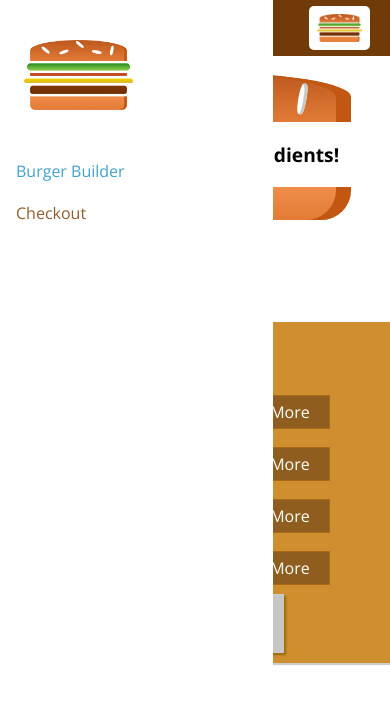
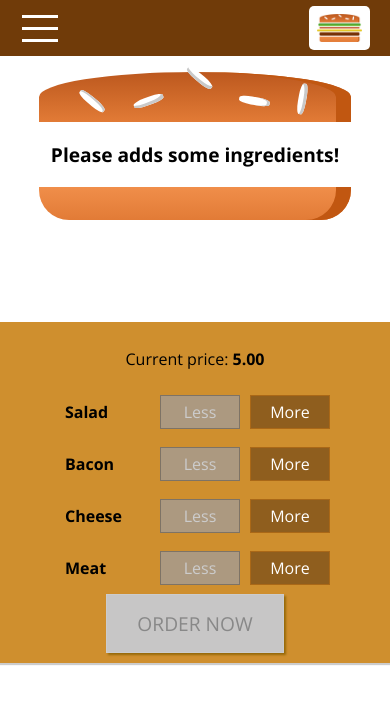
Before and after one commit to luizpaulofranz/react-burguer, a React app: page / in a window 390 px wide. Shown: the top 704 px of the page. Built offline with nearby package versions, Linux system fonts and the light colour scheme.

Commit message:
Adds toggle menu to open/close SideDrawer in mobile apps.

```diff
--- a/src/components/Layout/Layout.js
+++ b/src/components/Layout/Layout.js
@@ -1,4 +1,4 @@
-import React from 'react';
+import React, {Component} from 'react';
 import Aux from '../../hoc/Aux';
 // classes eh um objeto JS que contem classes CSS
 // configurados com CSS components
@@ -6,14 +6,34 @@
 import Toolbar from '../Navigation/Toolbar/Toolbar';
 import SideDrawer from '../Navigation/SideDrawer/SideDrawer';
 
-const layout = ( props ) => (
-    <Aux>
-        <Toolbar />
-        <SideDrawer />
-        <main className={classes.Content}>
-            {props.children}
-        </main>
-    </Aux>
-);
+class Layout extends Component {
 
-export default layout;
+    state = {
+        showSideDrawer: false
+    }
+
+    sideDrawerCloseHandler = () => {
+        this.setState({showSideDrawer: false})
+    }
+
+    sideDrawerToggle = () => {
+        // the correct way to set state using current state
+        this.setState((prevState) => {
+           return {showSideDrawer: !prevState.showSideDrawer}
+        });
+    }
+
+    render () {
+        return (
+            <Aux>
+                <Toolbar drawerToggle={this.sideDrawerToggle} />
+                <SideDrawer show={this.state.showSideDrawer} closed={this.sideDrawerCloseHandler} />
+                <main className={classes.Content}>
+                    {this.props.children}
+                </main>
+            </Aux>
+        );
+    }
+}
+
+export default Layout;
--- /dev/null
+++ b/src/components/Navigation/SideDrawer/DrawerToggle/DrawerToggle.css
@@ -0,0 +1,23 @@
+.DrawerToggle {
+    width: 40px;
+    height: 100%;
+    display: flex;
+    flex-flow: column;
+    justify-content: space-around;
+    align-items: center;
+    padding: 10px 0;
+    box-sizing: border-box;
+    cursor: pointer;
+}
+
+.DrawerToggle div {
+    width: 90%;
+    height: 3px;
+    background-color: white;
+}
+
+@media (min-width: 500px) {
+    .DrawerToggle {
+        display: none;
+    }
+}
--- /dev/null
+++ b/src/components/Navigation/SideDrawer/DrawerToggle/DrawerToggle.js
@@ -0,0 +1,13 @@
+import React from 'react';
+
+import classes from './DrawerToggle.css';
+
+const drawerToggle = (props) => (
+    <div className={classes.DrawerToggle} onClick={props.click}>
+        <div></div>
+        <div></div>
+        <div></div>
+    </div>
+);
+
+export default drawerToggle;
--- a/src/components/Navigation/SideDrawer/SideDrawer.js
+++ b/src/components/Navigation/SideDrawer/SideDrawer.js
@@ -2,11 +2,20 @@
 
 import Logo from '../../Logo/Logo';
 import NavigationItems from '../../Navigation/NavigationItems/NavigationItems';
+import Backdrop from '../../Ui/Backdrop/Backdrop';
+import Aux from '../../../hoc/Aux';
 import classes from './SideDrawer.css';
 
 const sideDrawer = ( props ) => {
+
+    let attachedClasses = [classes.SideDrawer, classes.Close];
+    if (props.show) {
+        attachedClasses = [classes.SideDrawer, classes.Open];
+    }
     return (
-        <div className={classes.SideDrawer}>
+        <Aux>
+            <Backdrop show={props.show} click={props.closed}/>
+            <div className={attachedClasses.join(' ')}>
                 {/* adjust to responsivity*/ }
                 <div style={{height: '11%', marginBottom: "32px"}}>
                     <Logo />
@@ -15,6 +24,7 @@
                     <NavigationItems />
                 </nav>
             </div>
+        </Aux>
     );
 }
 
--- a/src/components/Navigation/Toolbar/Toolbar.js
+++ b/src/components/Navigation/Toolbar/Toolbar.js
@@ -3,10 +3,11 @@
 
 import Logo from '../../Logo/Logo';
 import NavigationItems from '../NavigationItems/NavigationItems';
+import DrawerToggle from '../SideDrawer/DrawerToggle/DrawerToggle';
 
 const toolbar = ( props ) => (
     <header className={classes.Toolbar}>
-        <div></div>
+        <DrawerToggle click={props.drawerToggle} />
         <div className={classes.Logo}>
             <Logo />
         </div>
```
Lines whose indentation alone changed are shown as unchanged.
